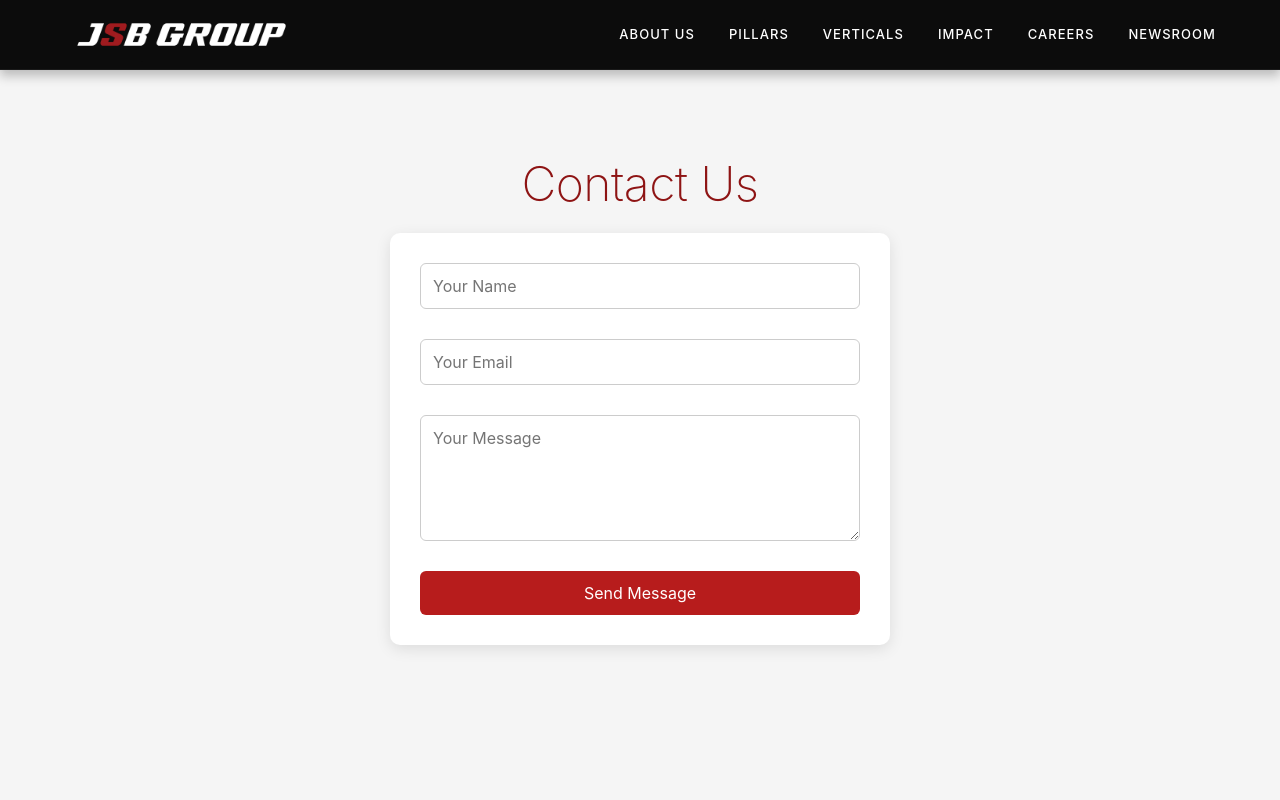
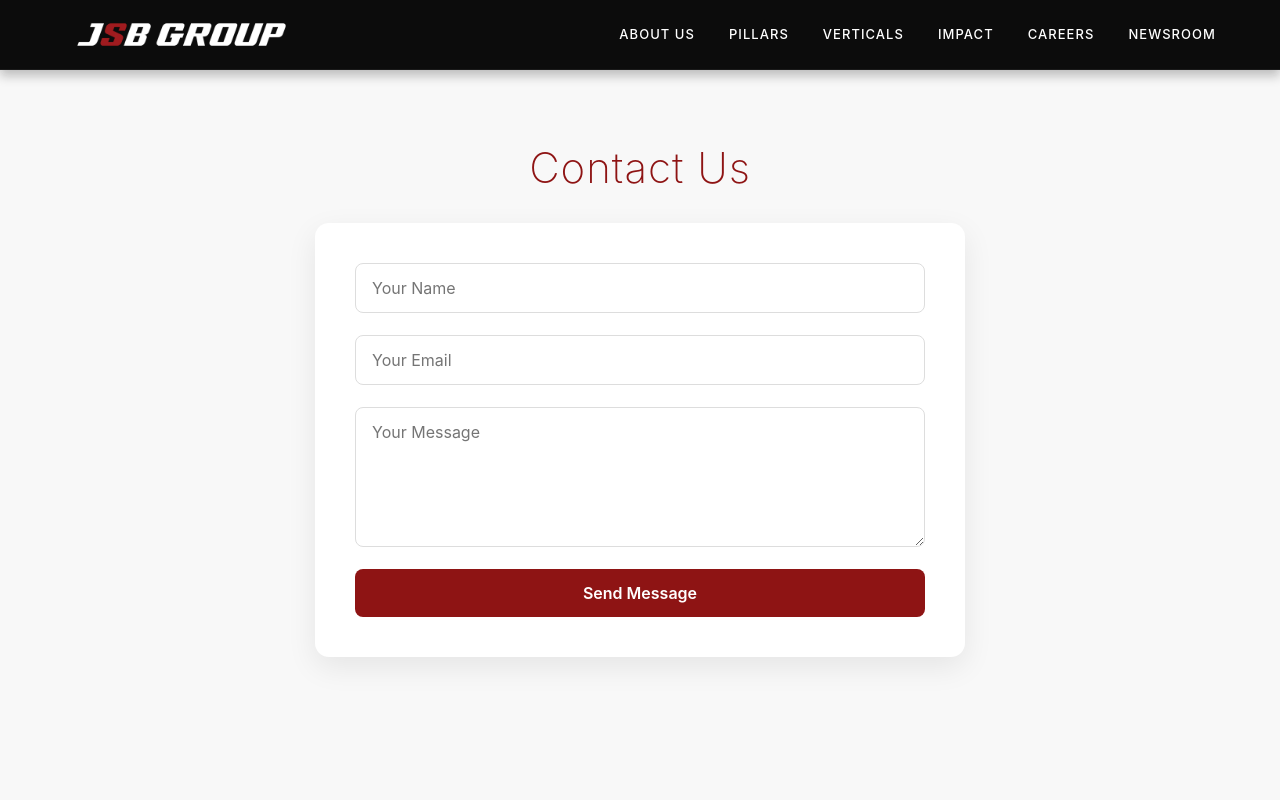
Before and after one commit to gurusaivs18/web-app, a React (Vite) app: page /contact in a window 1280 px wide. Shown: the top 800 px of the page. Built offline with nearby package versions, Linux system fonts and the light colour scheme.

Commit message:
cvontact us updated

```diff
--- a/src/components/ContactUs.jsx
+++ b/src/components/ContactUs.jsx
@@ -13,7 +13,7 @@ const contactSchema = Yup.object({
     .required("Field is required"),
 
   message: Yup.string()
-    .min(8, "Minimum , 8 characters required")
+    .min(8, "Minimum 8 characters required")
     .required("Message is required"),
 });
 
@@ -30,7 +30,22 @@ function Contact() {
         }}
         validationSchema={contactSchema}
         onSubmit={(values, { resetForm }) => {
-          console.log("Form Data:", values);
+          const subject = encodeURIComponent(
+            `Contact Request from ${values.name}`,
+          );
+
+          const body = encodeURIComponent(
+            `Name: ${values.name}\n\nEmail: ${values.email}\n\nMessage:\n${values.message}`,
+          );
+
+          window.open(
+            `https://mail.google.com/mail/?view=cm&fs=1&to=archita@nbventuresme.com&su=${subject}&body=${body}`,
+            "_blank",
+          );
+          console.log(
+            `https://mail.google.com/mail/?view=cm&fs=1&to=archita@nbventuresme.com&su=${subject}&body=${body}`,
+          );
+
           resetForm();
         }}
       >
--- a/src/css/ContactUs.css
+++ b/src/css/ContactUs.css
@@ -6,48 +6,80 @@
   justify-content: center;
   align-items: center;
 
-  background: #f5f5f5;
-  padding: 40px;
+  background: #f8f8f8;
+  padding: 80px 20px;
 }
 
 .contact-wrapper h1 {
-  margin-bottom: 20px;
-  color: #222;
+  margin-bottom: 30px;
+  font-size: 42px;
+  font-weight: 300;
+  letter-spacing: 1px;
 }
 
 .contact-form {
   width: 100%;
-  max-width: 500px;
+  max-width: 650px;
+
   display: flex;
   flex-direction: column;
   gap: 15px;
 
-  background: #fff;
-  padding: 30px;
-  border-radius: 10px;
-  box-shadow: 0 4px 15px rgba(0, 0, 0, 0.1);
+  background: #ffffff;
+  padding: 40px;
+  border-radius: 14px;
+
+  box-shadow: 0 10px 30px rgba(0, 0, 0, 0.08);
 }
 
 .contact-form input,
 .contact-form textarea {
-  padding: 12px;
-  border: 1px solid #ccc;
-  border-radius: 6px;
+  width: 100%;
+
+  padding: 14px 16px;
+  border: 1px solid #ddd;
+  border-radius: 8px;
+
   font-size: 16px;
-  outline: none;
+  font-family: inherit;
+
+  transition: all 0.3s ease;
+}
+
+.contact-form input:focus,
+.contact-form textarea:focus {
+  border-color: #8e1414;
+  box-shadow: 0 0 0 3px rgba(142, 20, 20, 0.1);
+}
+
+.contact-form textarea {
+  resize: vertical;
+  min-height: 140px;
 }
 
 .contact-form button {
-  padding: 12px;
+  background: #8e1414;
+  color: white;
+
   border: none;
-  background: #b71c1c;
-  color: #fff;
+  border-radius: 8px;
+
+  padding: 14px;
   font-size: 16px;
+  font-weight: 600;
+
   cursor: pointer;
-  border-radius: 6px;
-  transition: 0.3s;
+
+  transition: all 0.3s ease;
 }
 
 .contact-form button:hover {
-  background: #b71c1c;
+  transform: translateY(-2px);
+  background: #6d1010;
 }
+
+.error {
+  color: #d32f2f;
+  font-size: 14px;
+  margin-top: -8px;
+}
```
